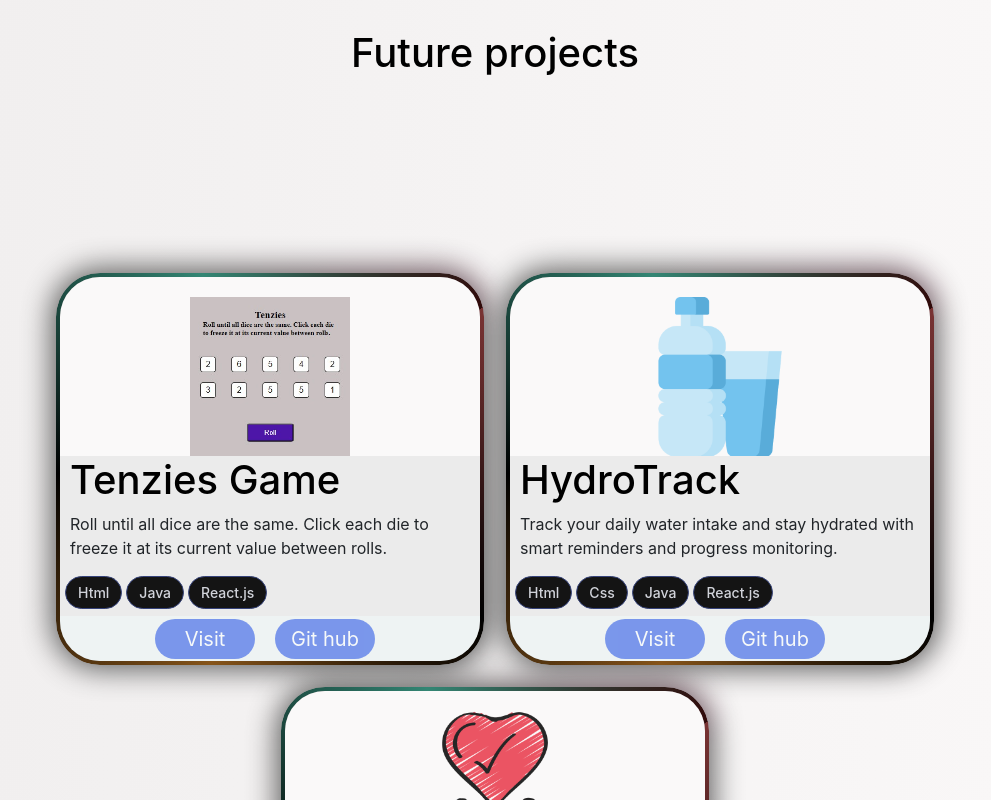
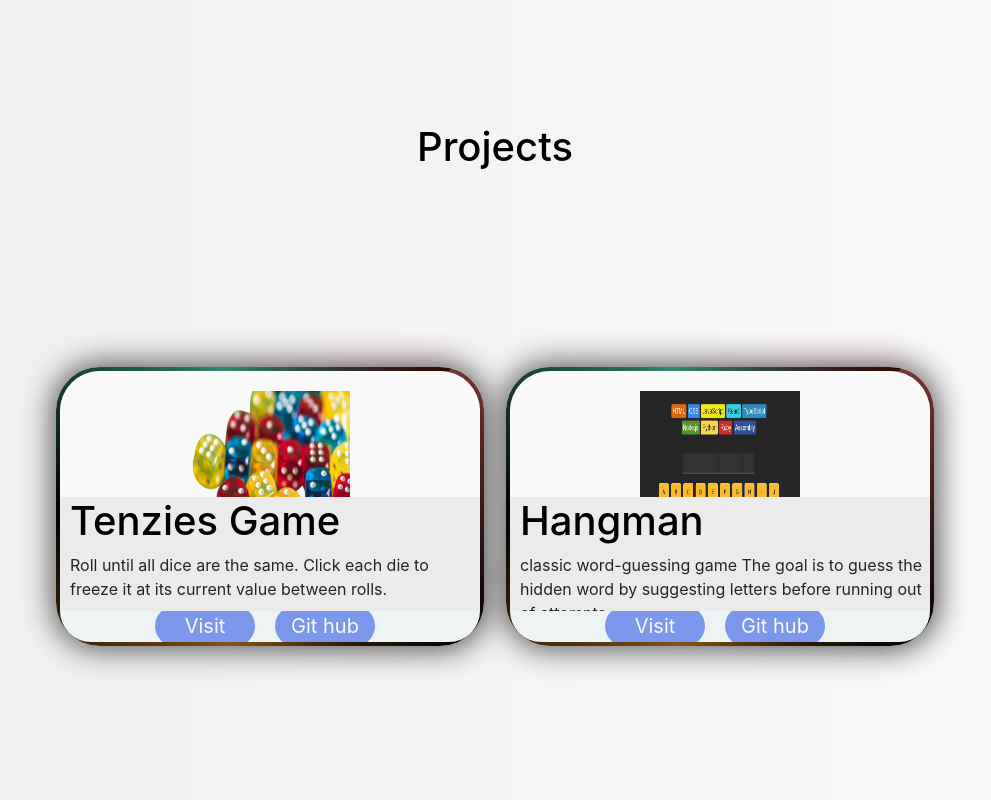
Before and after one commit to Mohammed-Alfataih/portfolio, a React (Vite) app in the folder my-portfolio/: page / in a window 1280 px wide. Shown: the part 2640-3440 px from the top of the page, without its empty margins (145-1136 px from the left). Built offline with nearby package versions, Linux system fonts and the light colour scheme.

Commit message:
Update Hangman

```diff
--- a/my-portfolio/src/App.jsx
+++ b/my-portfolio/src/App.jsx
@@ -97,11 +97,11 @@ Studied core areas like programming, databases, networks, and cybersecurity with
   </div>
    </div>
    <div id="project-container">
-                         <h1 id="topic-project">Future projects</h1>
+                         <h1 id="topic-project">Projects</h1>
   <data className="projects">
-  <Project img="TenziesGame.jpg"    title="Tenzies Game"   description="Roll until all dice are the same. Click each die to freeze it at its current value between rolls."       tool={["Html", "Java","React.js"]}  Visit="https://mohammed-alfataih.github.io/TenziesGame" Github="https://github.com/Mohammed-Alfataih/TenziesGame" />
-  <Project img="water-bottle.png"    title="HydroTrack"   description="Track your daily water intake and stay hydrated with smart reminders and progress monitoring."    tool={["Html", "Css","Java","React.js"]}  Visit=""    />
-  <Project img="fitness.png"    title="MyFitness"   description="Track your workouts, monitor your heart rate, and stay on top of your fitness goals all in one place."             tool={["Html", "Css","Java"]}  />
+  <Project img="tenziess-re.png"    title="Tenzies Game"   description="Roll until all dice are the same. Click each die to freeze it at its current value between rolls."       tool={["Html", "Java","React.js"]}  Visit="https://mohammed-alfataih.github.io/TenziesGame" Github="https://github.com/Mohammed-Alfataih/TenziesGame" />
+  <Project img="Hangman.jpg"    title="Hangman"   description="classic word-guessing game The goal is to guess the hidden word by suggesting letters before running out of attempts."    tool={["Html", "Css","Java","React.js"]}  Visit="https://mohammed-alfataih.github.io/Hangman/"  Github="https://github.com/Mohammed-Alfataih/Hangman"  />
+
 
   </data>
   </div>
```
Also changed, not shown: my-portfolio/public/Hangman.jpg (added), my-portfolio/public/tenziess-re.png (added).
